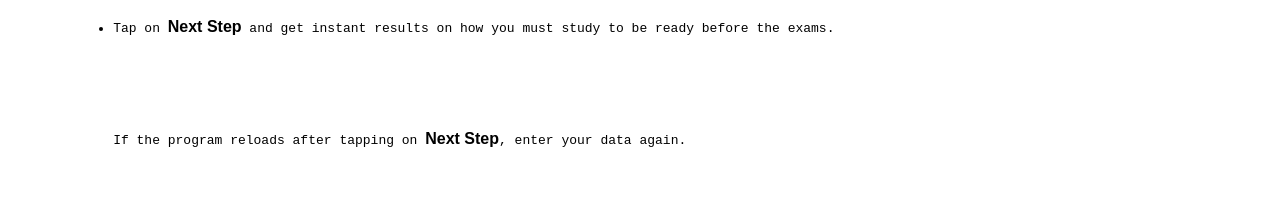
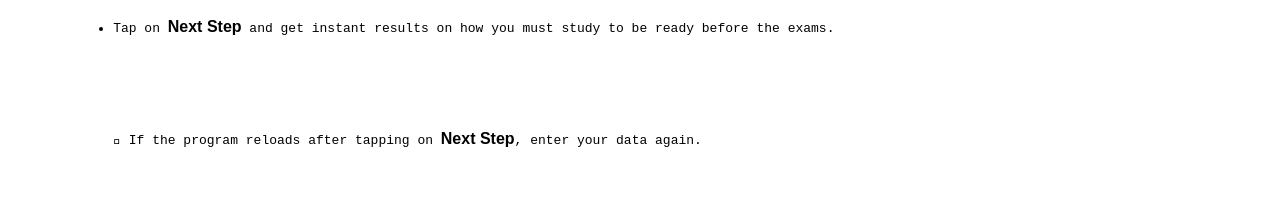
Before and after one commit to StevenZulu/study-planner, a plain HTML site: page index.html in a window 1280 px wide. Shown: the part 1400-1621 px from the top of the page. Drawn offline with nearby package versions, Linux system fonts and the light colour scheme.

Commit message:
Update index.html

```diff
--- a/index.html
+++ b/index.html
@@ -39,7 +39,7 @@
 	                <li>Enter the total number of days remaining before your exam.</li>
 	                <li>Then enter the number of subjects you study.</li>
 	                <li>Tap on <b>Next Step</b> and get instant results on how you must study to be ready before the exams. </li>
-                        <li class='fa fa-info-o'> If the program reloads after tapping on <b>Next Step</b>, enter your data again. </li>
+                        <li class='fa fa-info-circle'> If the program reloads after tapping on <b>Next Step</b>, enter your data again. </li>
 	            </ul>
 
 	            <form action='#plan-suggestions'>
```
